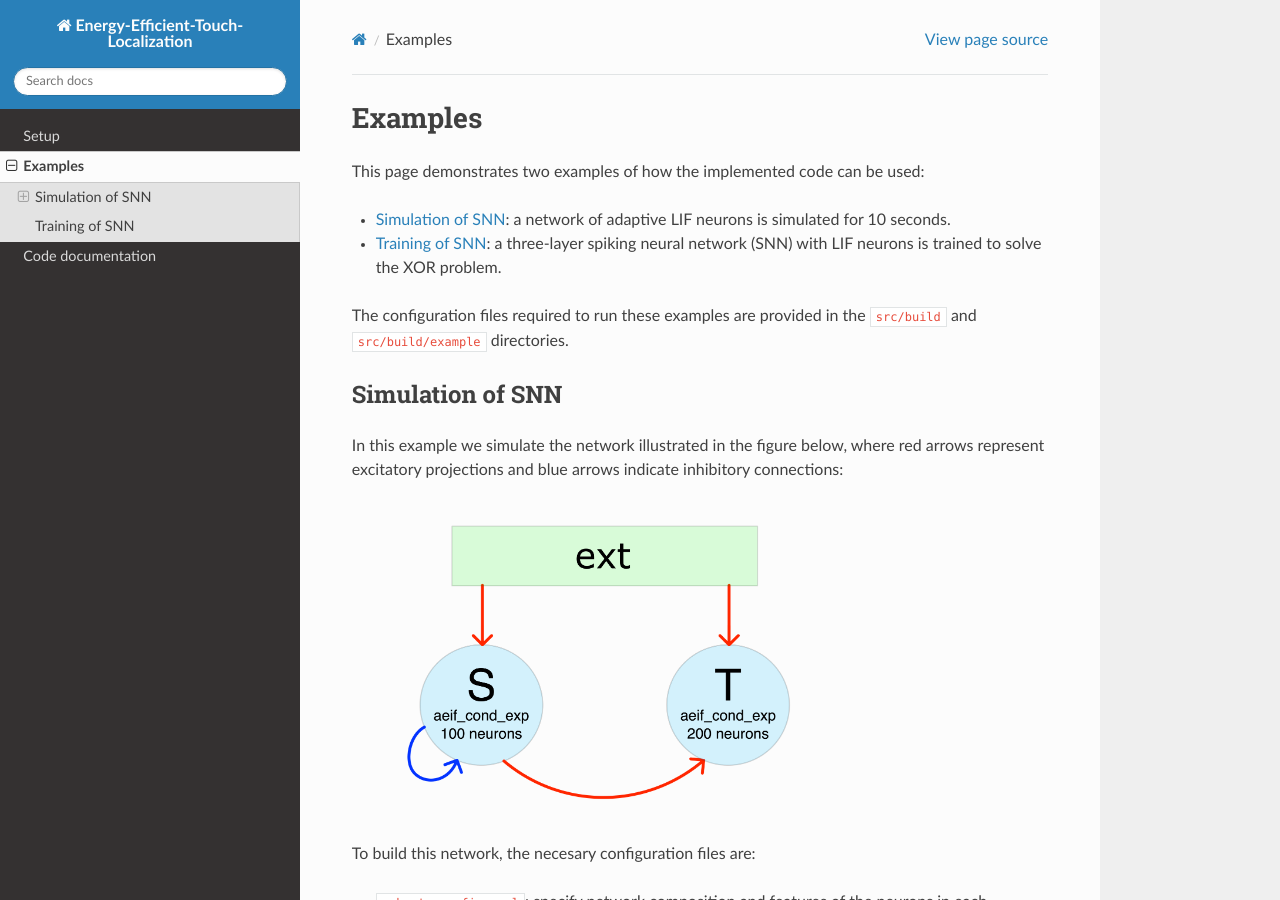
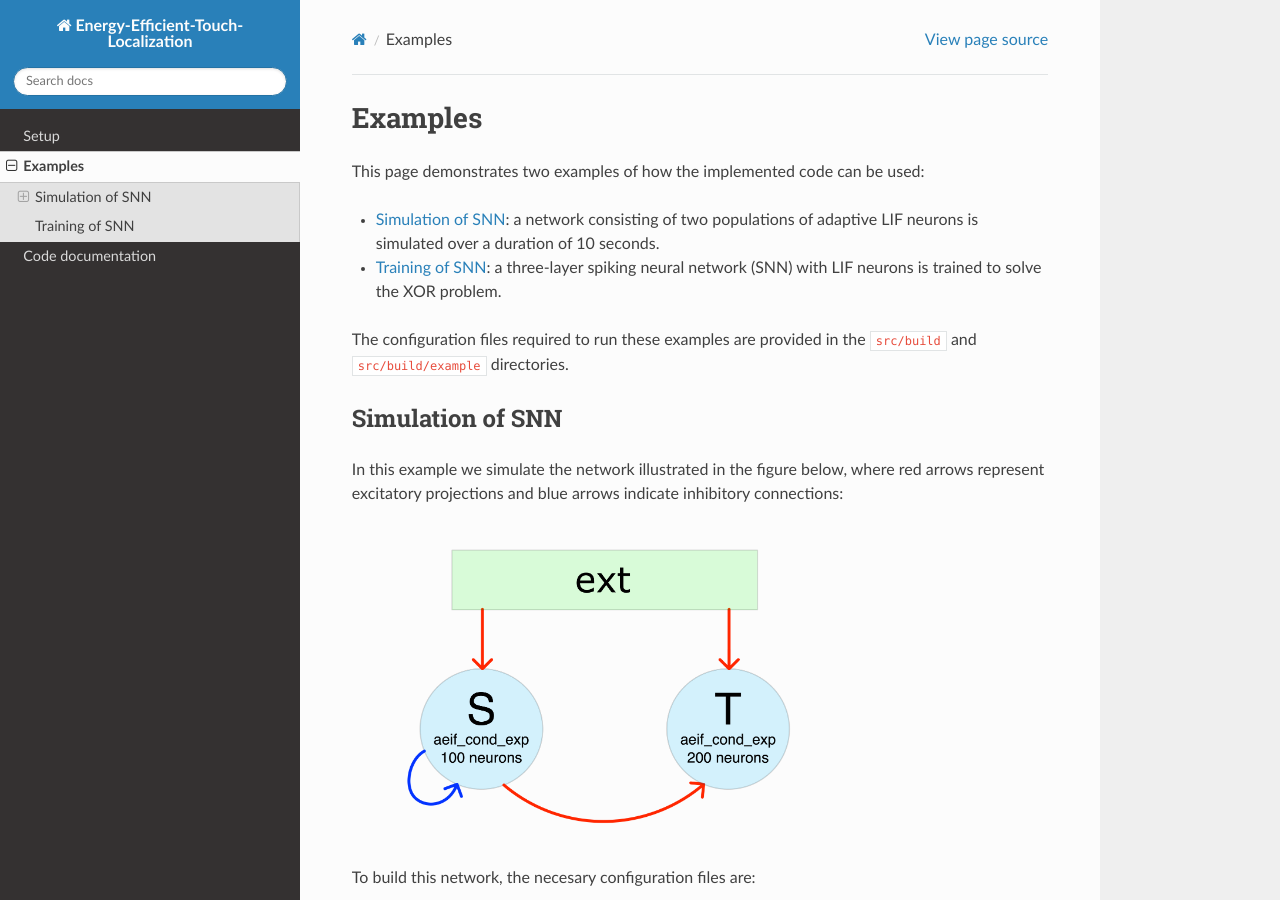
Before and after one commit to Neuro-Robotic-Touch-Laboratory/Energy-Efficient-Touch-Localization, a Sphinx documentation site: the page built from doc/examples.rst, in a window 1280 px wide and 900 px high. Built offline with Sphinx 7.4.7 and the Read the Docs theme 3.1.0, drawn with Linux system fonts in a browser that asks for light colours.

Commit message:
modified example.rst in doc

```diff
--- a/doc/examples.rst
+++ b/doc/examples.rst
@@ -5,7 +5,7 @@
 
 This page demonstrates two examples of how the implemented code can be used:
 
-- :ref:`Simulation of SNN`: a network of adaptive LIF neurons is simulated for 10 seconds.
+- :ref:`Simulation of SNN`: a network consisting of two populations of adaptive LIF neurons is simulated over a duration of 10 seconds.
 - :ref:`Training of SNN`: a three-layer spiking neural network (SNN) with LIF neurons is trained to solve the XOR problem.
 
 The configuration files required to run these examples are provided in the ``src/build`` and ``src/build/example`` directories.
```
